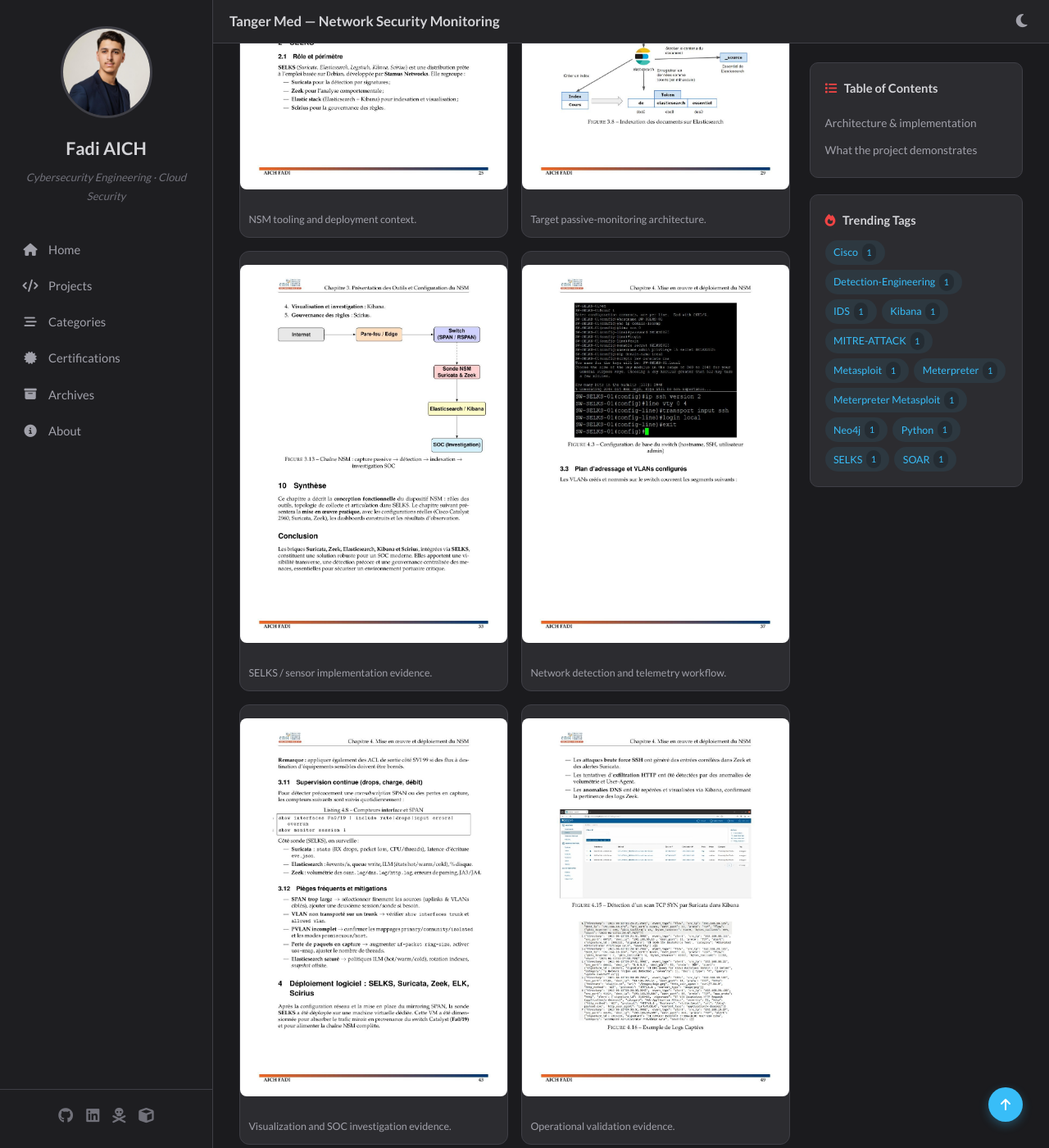
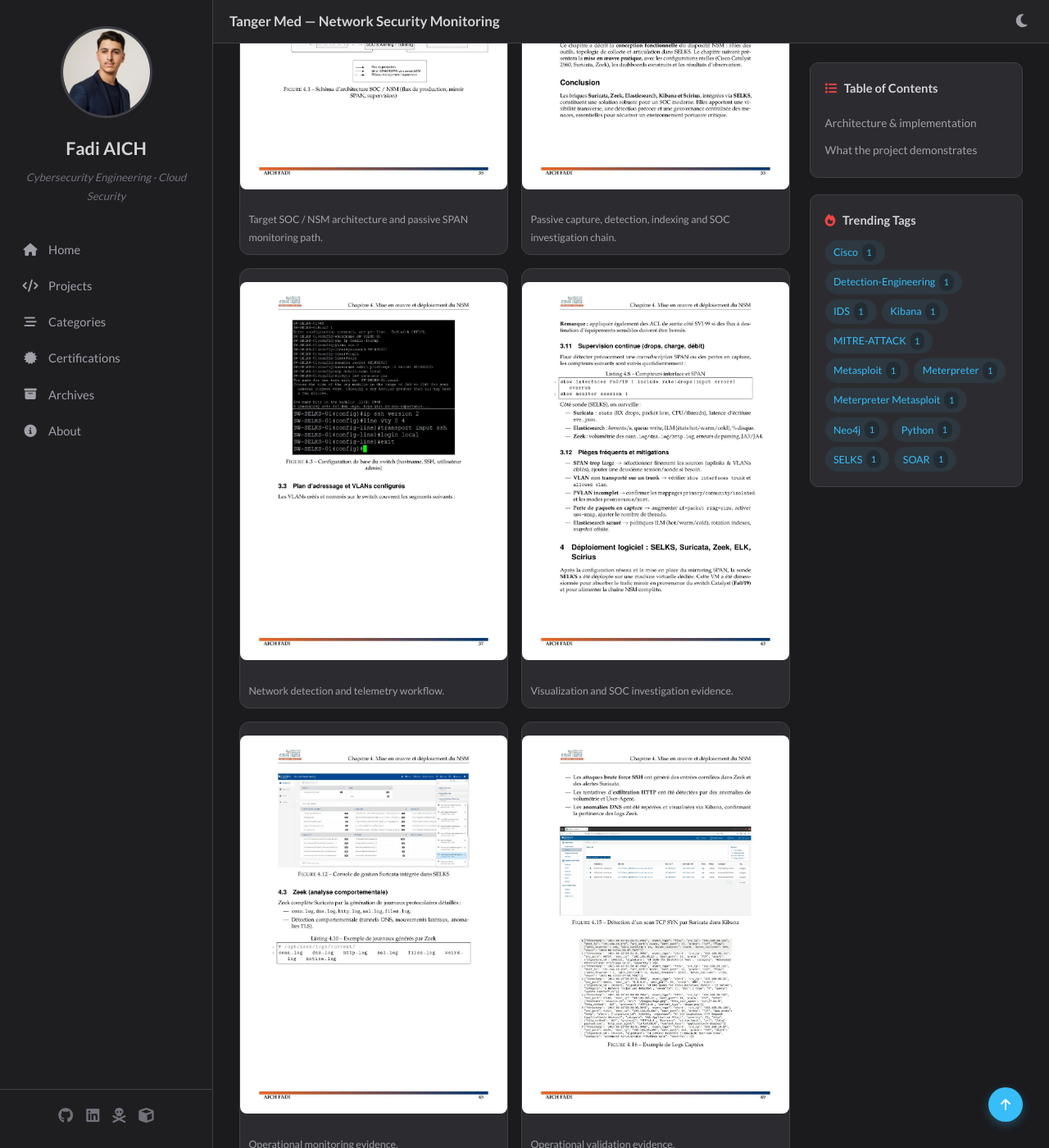
Before and after one commit to Fadi-AICH/Fadi-AICH.github.io, a Jekyll site: the page built from _posts/2025-09-15-tanger-med-network-security-monitoring.md, in a window 1280 px wide and 1400 px high, scrolled down 2115 px. Shown: the whole window at 82% size. Built offline with Jekyll 4.4.1, drawn with Linux system fonts in a browser that asks for light colours.

Commit message:
Use correct Tanger Med architecture visual

```diff
--- a/_posts/2025-09-15-tanger-med-network-security-monitoring.md
+++ b/_posts/2025-09-15-tanger-med-network-security-monitoring.md
@@ -5,17 +5,17 @@
 permalink: /projects/tanger-med-nsm/
 categories: [Projects, Cybersecurity, Networking]
 tags: [SELKS, Suricata, Zeek, Cisco, Kibana, IDS]
-image: /assets/img/tanger-med/tanger-med-p34.jpg
+image: /assets/img/tanger-med/tanger-med-p40.jpg
 excerpt: "Tanger Med internship project: passive Cisco traffic acquisition feeding a SELKS-based NSM stack with Suricata, Zeek, Elasticsearch/Kibana and Scirius."
 ---
 
 <style>.case-hero{border:1px solid var(--border-color);border-radius:18px;overflow:hidden;margin-bottom:1.5rem;background:#fff}.case-hero img{width:100%;display:block}.case-callout{padding:1rem 1.2rem;border-left:3px solid var(--accent);background:rgba(56,189,248,.06);margin:1.2rem 0}.case-gallery{display:grid;grid-template-columns:repeat(2,1fr);gap:1rem}.case-gallery figure{margin:0;border:1px solid var(--border-color);border-radius:12px;overflow:hidden;background:var(--bg-card)}.case-gallery img{width:100%;display:block}.case-gallery figcaption{padding:.65rem;font-size:.78rem;color:var(--text-secondary)}.case-btn{display:inline-block;padding:.6rem .9rem;border:1px solid var(--accent);border-radius:10px;font-weight:700;margin:.4rem .4rem .4rem 0}@media(max-width:700px){.case-gallery{grid-template-columns:1fr}}</style>
-<div class="case-hero"><img src="{{ '/assets/img/tanger-med/tanger-med-p34.jpg' | relative_url }}" alt="Tanger Med NSM architecture"></div>
+<div class="case-hero"><img src="{{ '/assets/img/tanger-med/tanger-med-p40.jpg' | relative_url }}" alt="Tanger Med SOC and NSM architecture"></div>
 During my cybersecurity/network-monitoring internship at **Tanger Med Port Authority**, I designed and deployed a passive Network Security Monitoring chain combining Cisco traffic mirroring with the SELKS ecosystem.
 <div class="case-callout"><strong>Functional chain:</strong> Cisco SPAN/RSPAN → Suricata + Zeek → Elasticsearch → Kibana → SOC investigation, with Scirius for Suricata rule governance.</div>
 ## Architecture & implementation
 The project covered VLAN/PVLAN and trunk design, SPAN-based acquisition, SELKS deployment, Suricata signature detection, Zeek behavioral/network analysis and centralized Elastic/Kibana investigation.
-<div class="case-gallery"><figure><img src="{{ '/assets/img/tanger-med/tanger-med-p30.jpg' | relative_url }}" alt="NSM tooling"><figcaption>NSM tooling and deployment context.</figcaption></figure><figure><img src="{{ '/assets/img/tanger-med/tanger-med-p34.jpg' | relative_url }}" alt="NSM architecture"><figcaption>Target passive-monitoring architecture.</figcaption></figure><figure><img src="{{ '/assets/img/tanger-med/tanger-med-p38.jpg' | relative_url }}" alt="SELKS"><figcaption>SELKS / sensor implementation evidence.</figcaption></figure><figure><img src="{{ '/assets/img/tanger-med/tanger-med-p42.jpg' | relative_url }}" alt="Suricata Zeek"><figcaption>Network detection and telemetry workflow.</figcaption></figure><figure><img src="{{ '/assets/img/tanger-med/tanger-med-p48.jpg' | relative_url }}" alt="Kibana"><figcaption>Visualization and SOC investigation evidence.</figcaption></figure><figure><img src="{{ '/assets/img/tanger-med/tanger-med-p54.jpg' | relative_url }}" alt="Validation"><figcaption>Operational validation evidence.</figcaption></figure></div>
+<div class="case-gallery"><figure><img src="{{ '/assets/img/tanger-med/tanger-med-p40.jpg' | relative_url }}" alt="NSM architecture"><figcaption>Target SOC / NSM architecture and passive SPAN monitoring path.</figcaption></figure><figure><img src="{{ '/assets/img/tanger-med/tanger-med-p38.jpg' | relative_url }}" alt="NSM processing chain"><figcaption>Passive capture, detection, indexing and SOC investigation chain.</figcaption></figure><figure><img src="{{ '/assets/img/tanger-med/tanger-med-p42.jpg' | relative_url }}" alt="Suricata Zeek"><figcaption>Network detection and telemetry workflow.</figcaption></figure><figure><img src="{{ '/assets/img/tanger-med/tanger-med-p48.jpg' | relative_url }}" alt="Kibana"><figcaption>Visualization and SOC investigation evidence.</figcaption></figure><figure><img src="{{ '/assets/img/tanger-med/tanger-med-p50.jpg' | relative_url }}" alt="Monitoring dashboard"><figcaption>Operational monitoring evidence.</figcaption></figure><figure><img src="{{ '/assets/img/tanger-med/tanger-med-p54.jpg' | relative_url }}" alt="Validation"><figcaption>Operational validation evidence.</figcaption></figure></div>
 ## What the project demonstrates
 - Passive traffic visibility through Cisco **SPAN/RSPAN**.
 - Segmentation concepts using **VLANs, trunks and PVLANs**.
```
